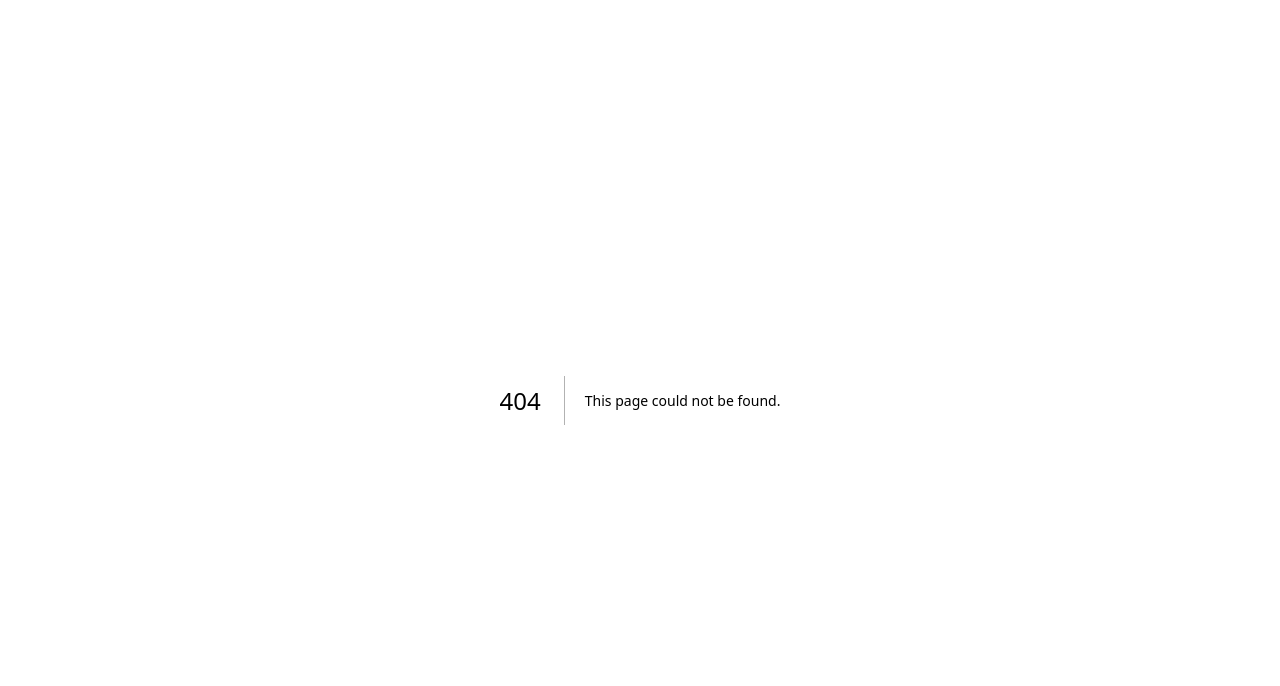
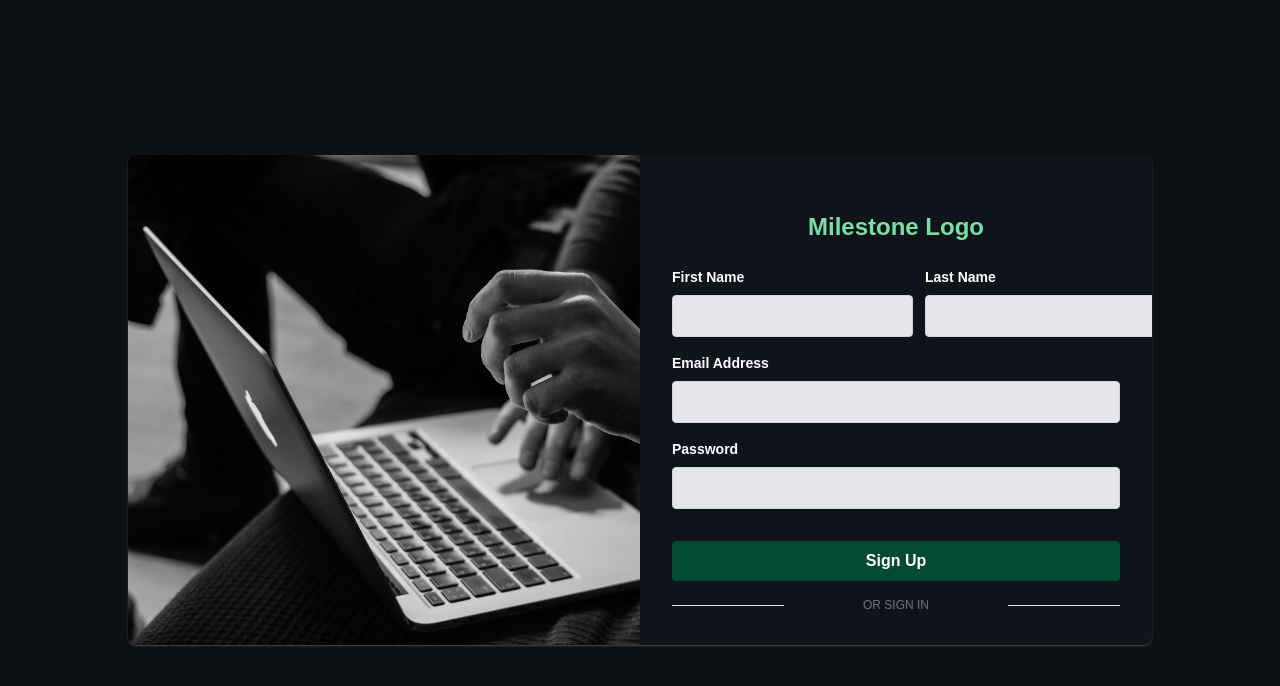
Before and after one commit to rameshwor-nepal/milestone-picks, a Next.js app: page /signup in a window 1280 px wide. Before the commit this address had no page. Shown: the top 686 px of the page. Built offline with nearby package versions, Linux system fonts and the light colour scheme.

Commit message:
developed login register page

```diff
--- /dev/null
+++ b/src/app/forgetPassword/page.tsx
@@ -0,0 +1,9 @@
+import React from 'react'
+
+const ForgetPassword = () => {
+    return (
+        <div>ForgetPassword</div>
+    )
+}
+
+export default ForgetPassword
--- /dev/null
+++ b/src/app/login/page.tsx
@@ -0,0 +1,61 @@
+import React from 'react'
+
+const LogIn = () => {
+    return (
+        <div className="flex items-center justify-center min-h-screen w-full">
+            <div className="flex bg-blue-1 rounded-lg shadow-sm shadow-black-3 overflow-hidden mx-auto max-w-sm w-full lg:max-w-4xl">
+                <div className="hidden md:block lg:w-1/2 bg-cover"
+                    style={{ backgroundImage: "url('/using-laptop.jpeg') " }}>
+                </div>
+                <div className="w-full p-8 lg:w-1/2">
+                    <h2 className="text-2xl font-semibold text-green-3 text-center">Milestone Logo</h2>
+                    {/* <a href="#" className="flex items-center justify-center mt-4 text-white rounded-lg bg-green-3/20 shadow-md transition-all hover:bg-green-3/30">
+                        <div className="px-4 py-3">
+                            <svg className="h-6 w-6" viewBox="0 0 40 40">
+                                <path
+                                    d="M36.3425 16.7358H35V16.6667H20V23.3333H29.4192C28.045 27.2142 24.3525 30 20 30C14.4775 30 10 25.5225 10 20C10 14.4775 14.4775 9.99999 20 9.99999C22.5492 9.99999 24.8683 10.9617 26.6342 12.5325L31.3483 7.81833C28.3717 5.04416 24.39 3.33333 20 3.33333C10.7958 3.33333 3.33335 10.7958 3.33335 20C3.33335 29.2042 10.7958 36.6667 20 36.6667C29.2042 36.6667 36.6667 29.2042 36.6667 20C36.6667 18.8825 36.5517 17.7917 36.3425 16.7358Z"
+                                    fill="#FFC107" />
+                                <path
+                                    d="M5.25497 12.2425L10.7308 16.2583C12.2125 12.59 15.8008 9.99999 20 9.99999C22.5491 9.99999 24.8683 10.9617 26.6341 12.5325L31.3483 7.81833C28.3716 5.04416 24.39 3.33333 20 3.33333C13.5983 3.33333 8.04663 6.94749 5.25497 12.2425Z"
+                                    fill="#FF3D00" />
+                                <path
+                                    d="M20 36.6667C24.305 36.6667 28.2167 35.0192 31.1742 32.34L26.0159 27.975C24.3425 29.2425 22.2625 30 20 30C15.665 30 11.9842 27.2359 10.5975 23.3784L5.16254 27.5659C7.92087 32.9634 13.5225 36.6667 20 36.6667Z"
+                                    fill="#4CAF50" />
+                                <path
+                                    d="M36.3425 16.7358H35V16.6667H20V23.3333H29.4192C28.7592 25.1975 27.56 26.805 26.0133 27.9758C26.0142 27.975 26.015 27.975 26.0158 27.9742L31.1742 32.3392C30.8092 32.6708 36.6667 28.3333 36.6667 20C36.6667 18.8825 36.5517 17.7917 36.3425 16.7358Z"
+                                    fill="#1976D2" />
+                            </svg>
+                        </div>
+                        <h1 className="px-4 py-3 w-5/6 text-center text-gray-50 font-bold">Sign in with Google</h1>
+                    </a>
+                    <div className="mt-4 flex items-center justify-between">
+                        <span className="border-b w-1/5 lg:w-1/4"></span>
+                        <a href="#" className="text-xs text-center text-gray-500 uppercase">or login with email</a>
+                        <span className="border-b w-1/5 lg:w-1/4"></span>
+                    </div> */}
+                    <div className="mt-4">
+                        <label className="block  text-sm font-bold mb-2">Email Address</label>
+                        <input className="bg-gray-200 text-blue-1 focus:outline-none focus:shadow-outline border border-gray-300 rounded py-2 px-4 block w-full appearance-none" type="email" />
+                    </div>
+                    <div className="mt-4">
+                        <div className="flex justify-between">
+                            <label className="block  text-sm font-bold mb-2">Password</label>
+                            <a href="#" className="text-xs text-gray-500">Forget Password?</a>
+                        </div>
+                        <input className="bg-gray-200 text-blue-1 focus:outline-none focus:shadow-outline border border-gray-300 rounded py-2 px-4 block w-full appearance-none" type="password" />
+                    </div>
+                    <div className="mt-8">
+                        <button className="bg-green-2 text-white font-bold py-2 px-4 w-full rounded transition-all hover:bg-green-2/80">Login</button>
+                    </div>
+                    <div className="mt-4 flex items-center justify-between">
+                        <span className="border-b w-1/5 md:w-1/4"></span>
+                        <a href="#" className="text-xs text-gray-500 uppercase">or sign up</a>
+                        <span className="border-b w-1/5 md:w-1/4"></span>
+                    </div>
+                </div>
+            </div>
+        </div>
+    )
+}
+
+export default LogIn
--- /dev/null
+++ b/src/app/signup/page.tsx
@@ -0,0 +1,49 @@
+import React from 'react'
+
+const SignUp = () => {
+    return (
+        <div className="flex items-center justify-center min-h-screen w-full">
+            <div className="flex bg-blue-1 rounded-lg shadow-sm shadow-black-3 overflow-hidden mx-auto max-w-sm w-full lg:max-w-5xl">
+                <div className="hidden md:block lg:w-1/2 bg-cover"
+                    style={{ backgroundImage: "url('/using-laptop.jpeg') " }}>
+                </div>
+                <div className="w-full p-8 lg:w-1/2">
+                    <h2 className="text-2xl font-semibold text-green-3 text-center py-6">Milestone Logo</h2>
+
+                    <div className='w-full flex flex-col lg:flex-row gap-3 pr-3'>
+                        <div>
+                            <label className="block  text-sm font-bold mb-2">First Name</label>
+                            <input className="bg-gray-200 text-blue-1 focus:outline-none focus:shadow-outline border border-gray-300 rounded py-2 px-4 block" type="text" />
+
+                        </div>
+                        <div>
+                            <label className="block  text-sm font-bold mb-2">Last Name</label>
+                            <input className="bg-gray-200 text-blue-1 focus:outline-none focus:shadow-outline border border-gray-300 rounded py-2 px-4 block" type="text" />
+
+                        </div>
+                    </div>
+                    <div className="mt-4">
+                        <label className="block  text-sm font-bold mb-2">Email Address</label>
+                        <input className="bg-gray-200 text-blue-1 focus:outline-none focus:shadow-outline border border-gray-300 rounded py-2 px-4 block w-full" type="email" />
+                    </div>
+                    <div className="mt-4">
+                        <label className="block  text-sm font-bold mb-2">Password</label>
+                        <input className="bg-gray-200 text-blue-1 focus:outline-none focus:shadow-outline border border-gray-300 rounded py-2 px-4 block w-full" type="password" />
+                    </div>
+                    <div className="mt-8">
+                        <button
+                            className="bg-green-2 text-white font-bold py-2 px-4 w-full rounded transition-all hover:bg-green-2/80"
+                        >Sign Up</button>
+                    </div>
+                    <div className="mt-4 flex items-center justify-between">
+                        <span className="border-b w-1/5 md:w-1/4"></span>
+                        <a href="#" className="text-xs text-gray-500 uppercase">or sign in</a>
+                        <span className="border-b w-1/5 md:w-1/4"></span>
+                    </div>
+                </div>
+            </div>
+        </div>
+    )
+}
+
+export default SignUp
--- a/tailwind.config.ts
+++ b/tailwind.config.ts
@@ -21,7 +21,8 @@
           3: '#484748',
         },
         blue: {
-          1: '#10141a'
+          1: '#10141a',
+          2: '#1F3646',
         }
       },
     },
```
